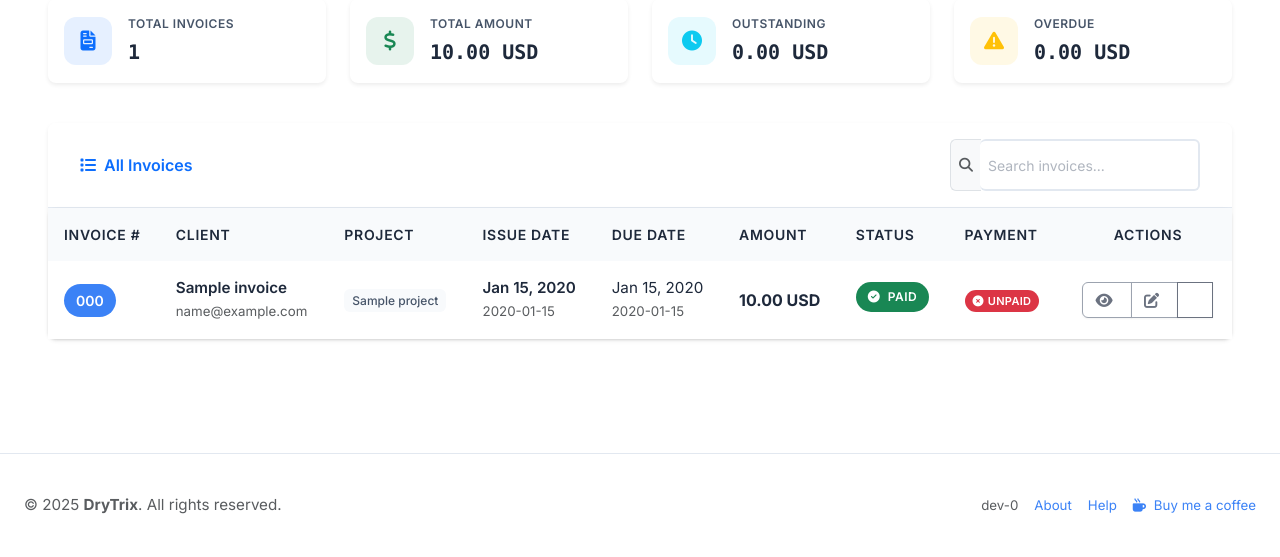
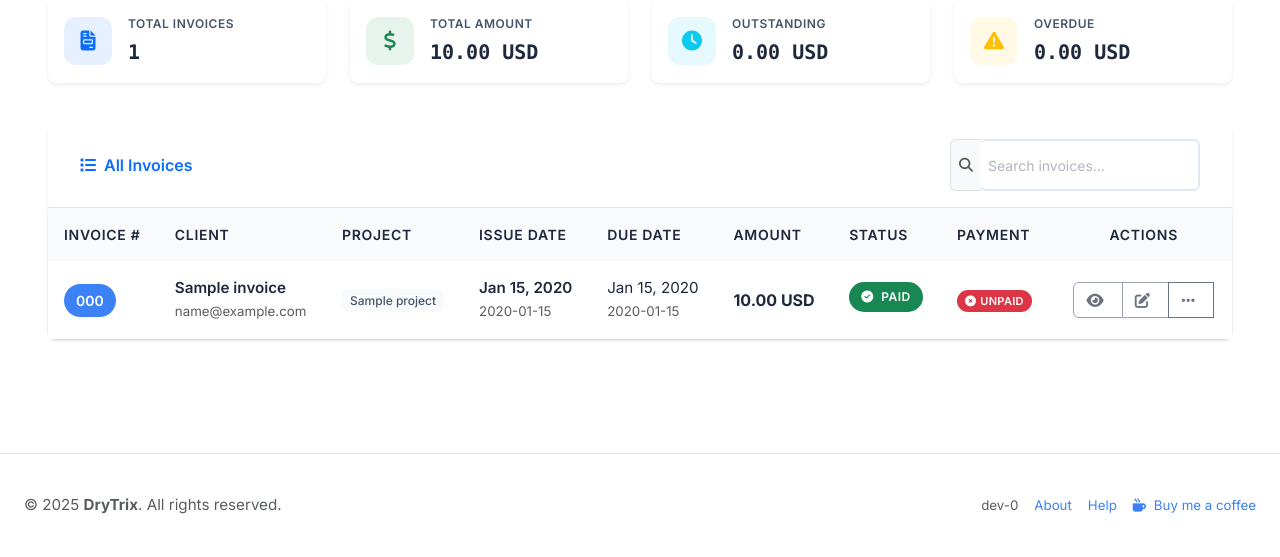
Before and after one commit to Proximate-Company/DRYTRIX-TimeTracker, a Flask app: page /invoices in a window 1280 px wide. Shown: the part 243-800 px from the top of the page. Run offline with Flask 3, Linux system fonts and the light colour scheme; a user stored in the database is signed in; tables that the repository leaves empty hold one stand-in row (values such as "Sample post"); some libraries are stand-ins or nearby versions.

Commit message:
fix(invoices): make overflow actions button visible in light theme
Add explicit ellipsis icon to actions dropdown toggle in templates/invoices/list.html
Hide default Bootstrap caret to avoid invisible indicator on light theme
Preserve accessibility with title and visually hidden label

```diff
--- a/templates/invoices/list.html
+++ b/templates/invoices/list.html
@@ -235,12 +235,14 @@
 										   title="{{ _('Edit Invoice') }}">
 											<i class="fas fa-edit"></i>
 										</a>
-										<button type="button"
-										        class="btn btn-sm btn-action btn-action--more dropdown-toggle dropdown-toggle-split"
-										        data-bs-toggle="dropdown"
-										        aria-expanded="false">
-											<span class="visually-hidden">{{ _('More actions') }}</span>
-										</button>
+                                    <button type="button"
+                                            class="btn btn-sm btn-action btn-action--more dropdown-toggle dropdown-toggle-split"
+                                            data-bs-toggle="dropdown"
+                                            aria-expanded="false"
+                                            title="{{ _('More actions') }}">
+                                        <i class="fas fa-ellipsis-h"></i>
+                                        <span class="visually-hidden">{{ _('More actions') }}</span>
+                                    </button>
 										<ul class="dropdown-menu dropdown-menu-end" data-bs-auto-close="true">
 											<li>
 												<a class="dropdown-item"
@@ -402,19 +404,10 @@
     opacity: 1 !important;
 }
 
-.dropdown-toggle::after {
-    display: none;
-}
-
+.dropdown-toggle::after,
 .btn-group .dropdown-toggle-split::after {
-    display: inline-block;
-    margin-left: 0.255em;
-    vertical-align: 0.255em;
-    content: "";
-    border-top: 0.3em solid;
-    border-right: 0.3em solid transparent;
-    border-bottom: 0;
-    border-left: 0.3em solid transparent;
+    /* Hide default caret since we render an explicit ellipsis icon */
+    display: none !important;
 }
 
 .invoice-number-badge {
```
